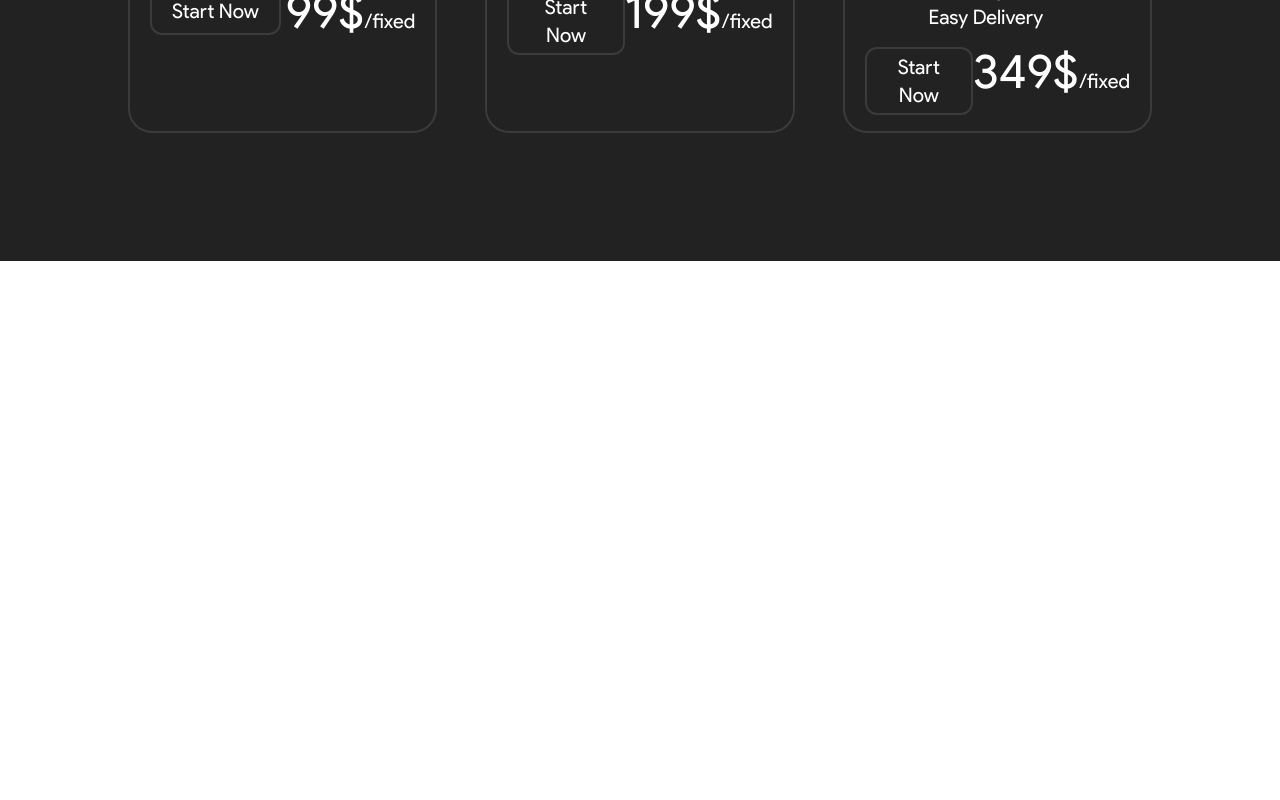
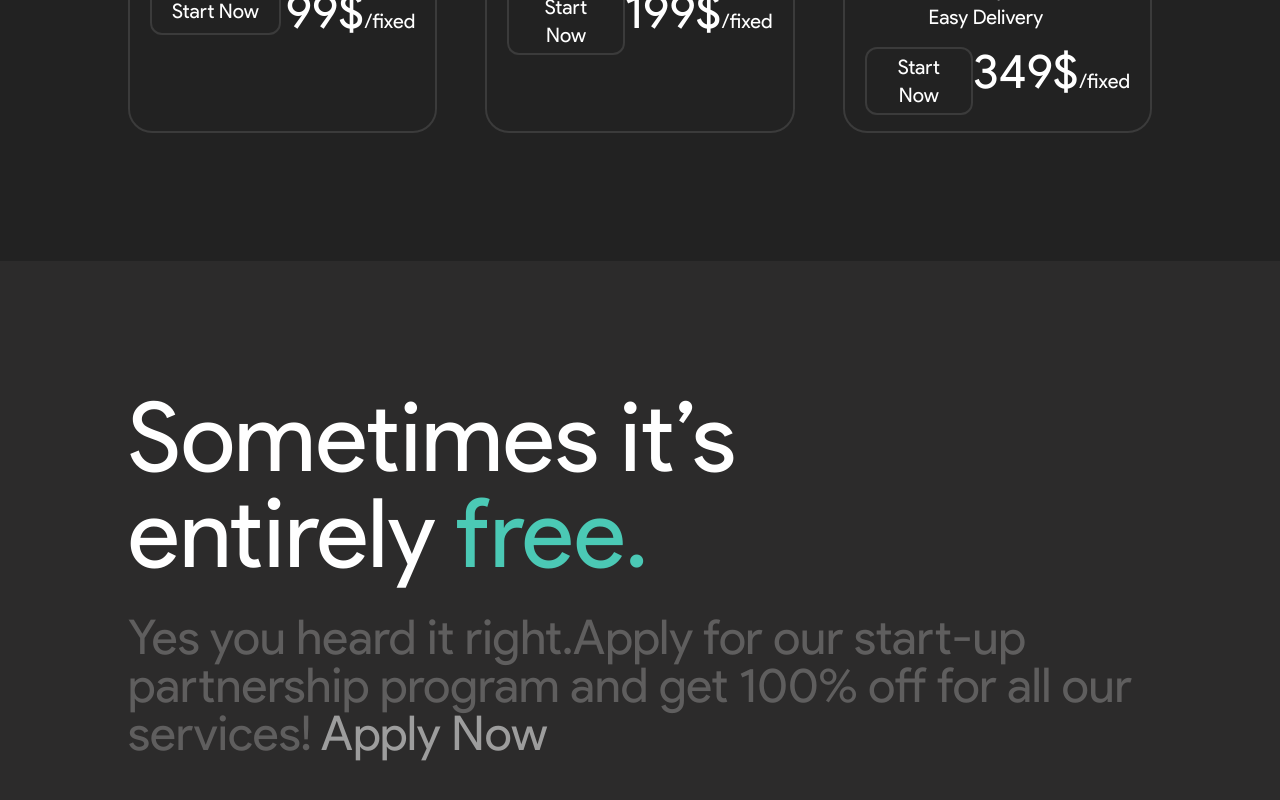
Before and after one commit to ManupaDev/curve, a Next.js app: page /for-startups in a window 1280 px wide. Shown: the part 1869-2669 px from the top of the page. Before the commit the page ends 2130 px from the top, so only its background shows below. Built offline with nearby package versions, Linux system fonts and the light colour scheme.

Commit message:
setup startup cta section

```diff
--- a/app/for-startups/components/pricing.tsx
+++ b/app/for-startups/components/pricing.tsx
@@ -16,13 +16,13 @@ function Pricing() {
           </span>
           <span className="text-curve-green-light"> we&apos;ve got you covered.</span>
           <span className="text-curve-grey">
-            {" "}
             Our pricing is transparent and simple to understand, making the selection process a breeze.
           </span>
         </h1>
       </div>
 
       <div className="grid grid-cols-3 gap-12 mt-16 border-white">
+
         {/* Pricing Box 1 */}
         <div className="border border-gradient-1  relative rounded-3xl px-5 py-4">
           <div className="flex justify-end">
@@ -76,7 +76,7 @@ function Pricing() {
           </div>
           <h1 className="text-6xl">
             <span className="text-white">Launch</span>
-            <span className="text-curve-green-lighter">X</span>
+            <span className="text-curve-green-light">X</span>
           </h1>
           <p className="text-white text-xl mt-8">
             Essential branding services for new startups looking for a unique brand identity. perfect for those on a
@@ -154,6 +154,7 @@ function Pricing() {
             </h1>
           </div>
         </div>
+
       </div>
     </div>
   );
--- /dev/null
+++ b/app/for-startups/components/startup-cta.tsx
@@ -0,0 +1,16 @@
+function StartupCTA() {
+  return (
+    <div className="lg:px-32 lg:py-32 bg-gradient-4">
+      <h1 className="text-8xl text-white">Sometimes it’s</h1>
+      <h1 className="text-8xl text-white">
+        entirely <span className="text-curve-green-light">free.</span>
+      </h1>
+      <h2 className="text-5xl mt-8">
+        <span className="text-curve-grey-dark">Yes you heard it right.Apply for our start-up partnership program and get 100% off for all our services!</span>
+        <span className="text-curve-grey-light cursor-pointer"> Apply Now</span>
+      </h2>
+    </div>
+  );
+}
+
+export default StartupCTA;
--- a/app/for-startups/page.tsx
+++ b/app/for-startups/page.tsx
@@ -1,11 +1,13 @@
 import Hero from "./components/hero";
 import Pricing from "./components/pricing";
+import StartupCTA from "./components/startup-cta";
 
 function ForStartups() {
   return (
     <div>
       <Hero />
       <Pricing/>
+      <StartupCTA/>
     </div>
   );
 }
--- a/app/globals.css
+++ b/app/globals.css
@@ -58,6 +58,7 @@
   background-clip: text;
 }
 
+
 .bg-gradient-1 {
   background: linear-gradient(268.14deg, #65b0d2 -4.96%, #1c5294 98.44%);
 }
@@ -70,6 +71,10 @@
   background: #222222;
 }
 
+.bg-gradient-4{
+  background: #2C2B2B;
+}
+
 .border-gradient-1 {
   border: 2px solid rgba(133, 133, 133, 0.25);
 }
--- a/tailwind.config.js
+++ b/tailwind.config.js
@@ -18,6 +18,8 @@ module.exports = {
         'curve-grey':'#9D9D9D',
         'curve-grey-darker':'#3B3B3B',
         'curve-grey-lighter':'#6A6A6A',
+        'curve-grey-dark':'#5F5E5E',
+        'curve-grey-light':'#9D9D9D',
         'curve-blue':'#1C5294'
       }
     },
```
